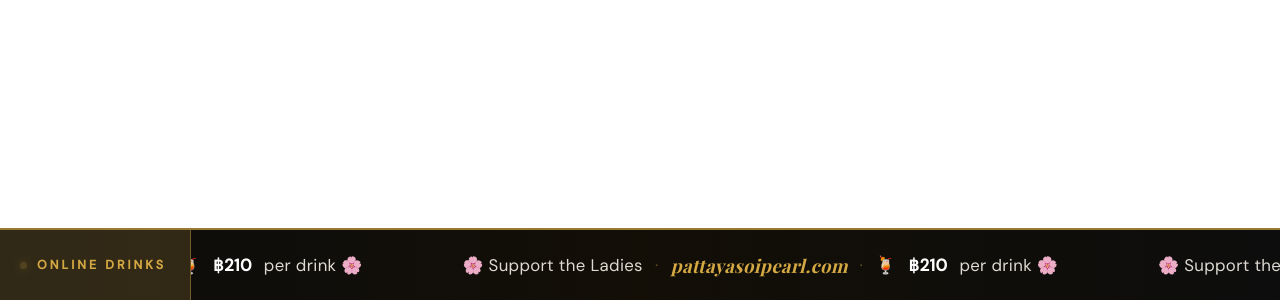
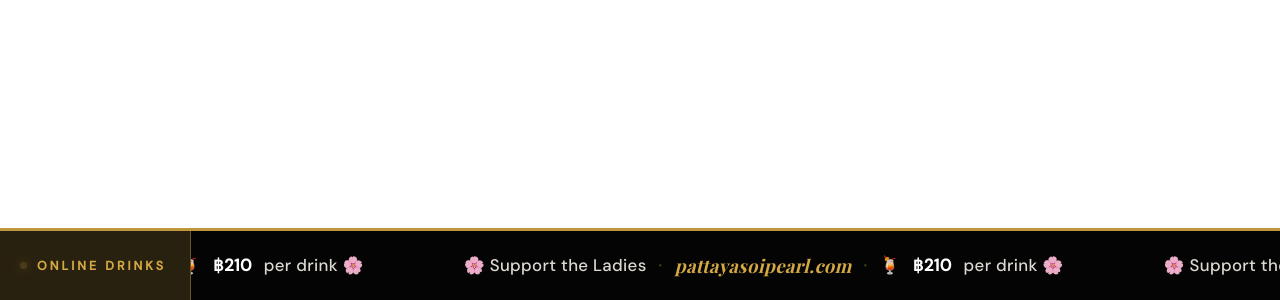
Before and after one commit to yseokcha-beep/soipearl-pattay, a website: page overlay-tablet.html in a window 1280 px wide. Shown: the part 500-800 px from the top of the page. Drawn offline with nearby package versions, Linux system fonts and the light colour scheme; no server answers; a web font is replaced by a local one.

Commit message:
Add files via upload

```diff
--- a/overlay-tablet.html
+++ b/overlay-tablet.html
@@ -2,7 +2,7 @@
 <html lang="en">
 <head>
   <meta charset="UTF-8"/>
-  <meta name="viewport" content="width=1440, initial-scale=1.0"/>
+  <meta name="viewport" content="width=1920, initial-scale=1.0, maximum-scale=1.0"/>
   <title>Overlay Tablet</title>
   <link rel="preconnect" href="https://fonts.googleapis.com"/>
   <link href="https://fonts.googleapis.com/css2?family=Playfair+Display:ital,wght@0,400;0,700;1,400;1,700&family=DM+Sans:wght@300;400;500&display=swap" rel="stylesheet"/>
@@ -22,7 +22,15 @@
       overflow: hidden;
       -webkit-font-smoothing: antialiased;
       -moz-osx-font-smoothing: grayscale;
-      text-rendering: optimizeLegibility;
+      text-rendering: geometricPrecision;
+      image-rendering: -webkit-optimize-contrast;
+    }
+
+    /* 모든 텍스트 선명도 강화 */
+    * {
+      -webkit-font-smoothing: antialiased;
+      -moz-osx-font-smoothing: grayscale;
+      text-rendering: geometricPrecision;
     }
 
     /* ── TICKER BAR ── */
@@ -30,8 +38,8 @@
       position: fixed;
       bottom: 0; left: 0; right: 0;
       height: 72px;
-      background: linear-gradient(90deg, rgba(8,8,8,.98) 0%, rgba(16,12,4,.99) 50%, rgba(8,8,8,.98) 100%);
-      border-top: 2.5px solid rgba(212,168,67,.7);
+      background: rgba(4,4,4,1);
+      border-top: 3px solid rgba(212,168,67,.9);
       display: flex;
       align-items: center;
       overflow: hidden;
@@ -76,7 +84,7 @@
       font-size: 1.05rem;
       color: rgba(240,235,227,.92);
       letter-spacing: .02em;
-      font-weight: 400;
+      font-weight: 500;
     }
     .ticker-item .site {
       font-family: var(--serif); font-style: italic;
@@ -107,8 +115,8 @@
     }
 
     .receipt-box {
-      background: rgba(12,10,8,.97);
-      border: 1.5px solid var(--amber);
+      background: rgba(8,6,4,.99);
+      border: 2px solid var(--amber);
       padding: 12px 14px;
       width: 170px;
       backdrop-filter: blur(16px);
```
